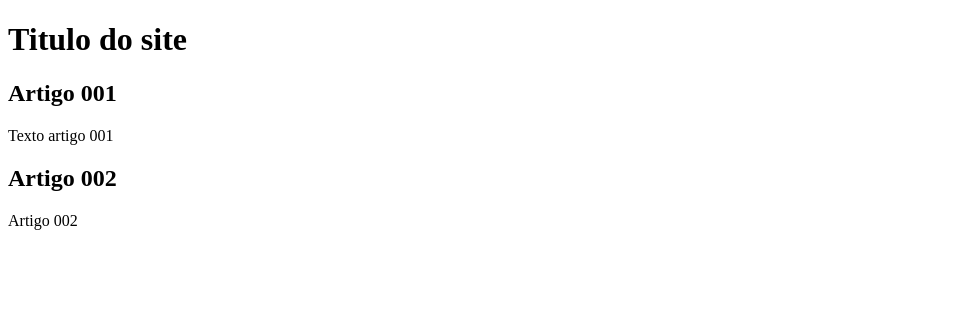
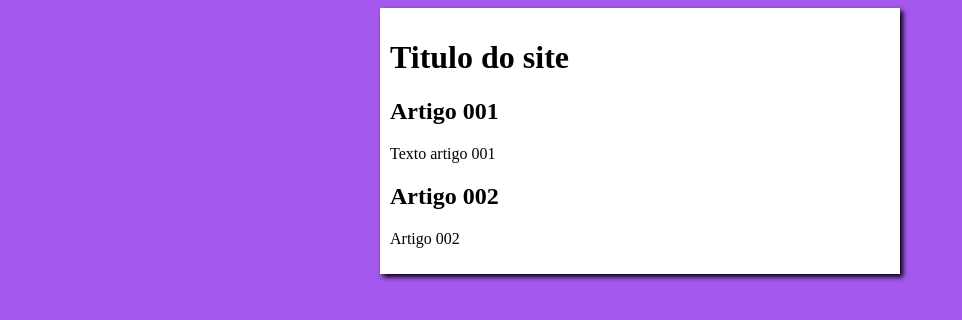
Before and after one commit to Marzzarthas/Branching-no-GitHub, a plain HTML site: page index.html in a window 1280 px wide. Shown: the whole page, without its empty margins (0-962 px from the left). Drawn offline with Linux system fonts and the light colour scheme.

Commit message:
modificações css

```diff
--- /dev/null
+++ b/estilo/style.css
@@ -0,0 +1,15 @@
+{
+    font-family: Arial, Helvetica, sans-serif;
+    font-size: 16px;
+}
+
+body{
+    background-color:rgb(165, 88, 237);
+}
+main{
+    background-color: white;
+    width: 500px;
+    margin:auto;
+    padding: 10px;
+    box-shadow: 3px 3px 5px black;
+}
--- a/index.html
+++ b/index.html
@@ -3,7 +3,7 @@
 <head>
     <meta charset="UTF-8">
     <meta name="viewport" content="width=device-width, initial-scale=1.0">
-    <title>Titulo do Site</title>
+    <title>Titulo do Site</title><link rel="stylesheet" href="estilo/style.css">
 </head>
 <body>
     <main>
```
